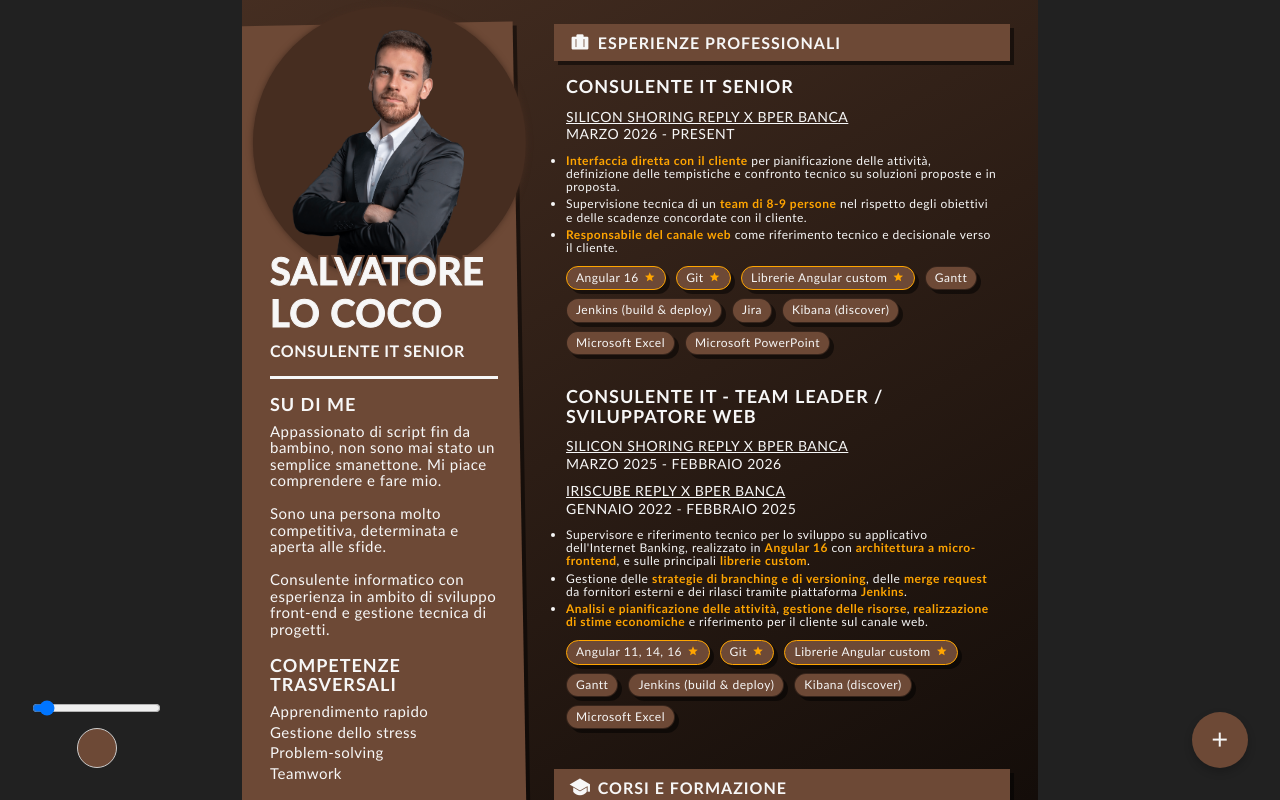
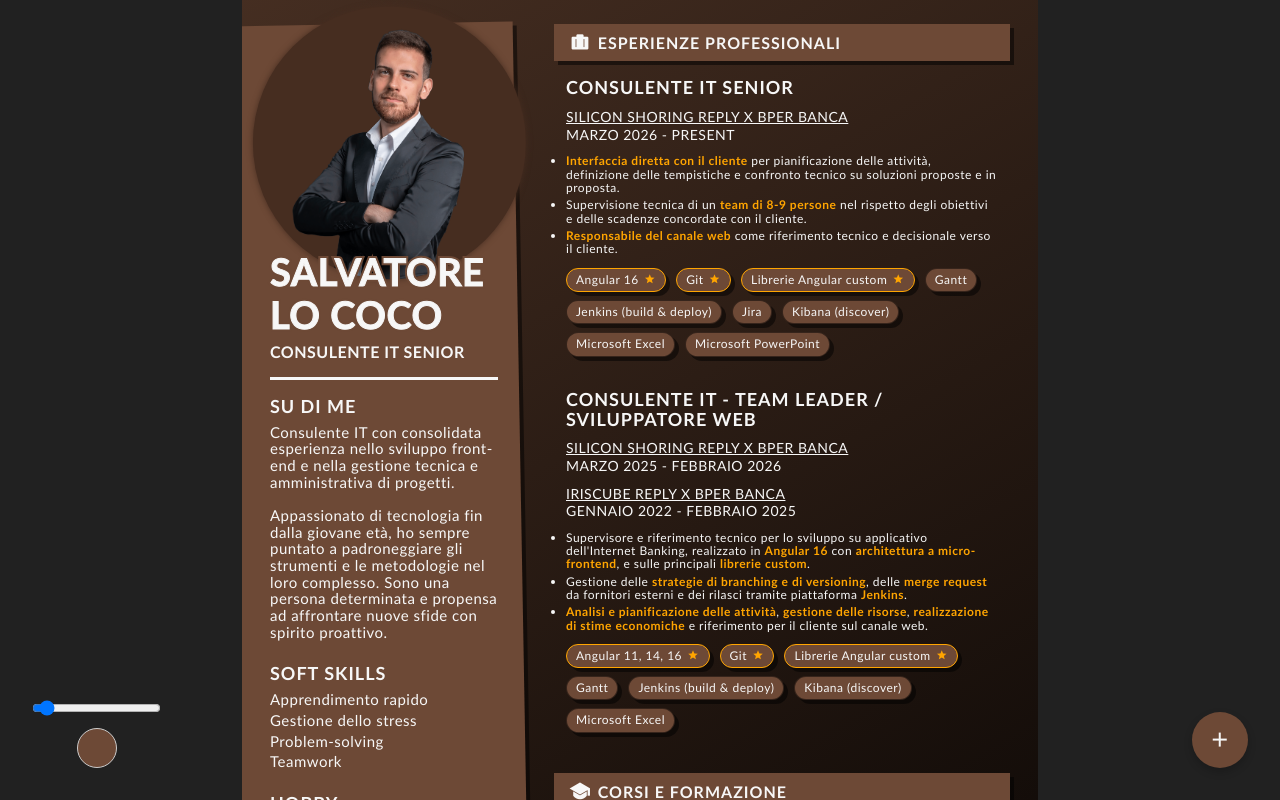
Before and after one commit to salvatorelococo/slc-cv, an Angular app: page / in a window 1280 px wide. Shown: the top 800 px of the page. Built offline with nearby package versions, Linux system fonts and the light colour scheme.

Commit message:
Update "About me" section + Increment line-height

```diff
--- a/src/app/constants/curriculum.constant.ts
+++ b/src/app/constants/curriculum.constant.ts
@@ -607,9 +607,9 @@ export function getCv(safeDatePipe: SafeDatePipe) {
 		},
 		description: {
 			[Locale.EN]:
-				'Passionate about scripting since childhood &ndash; never just a tinkerer, but someone who strives to understand and truly master technologies.<br /><br />Highly competitive, determined, and open to challenges.<br /><br />IT consultant with experience in front-end development and technical project management.',
+				'IT Consultant with solid experience in front-end development and the technical and administrative management of projects.<br /><br />Passionate about technology from an early age, I have always aimed to fully master tools and methodologies. I am a determined and proactive individual, with a strong inclination to take on new challenges.',
 			[Locale.IT]:
-				'Appassionato di script fin da bambino, non sono mai stato un semplice smanettone. Mi piace comprendere e fare mio.<br /><br />Sono una persona molto competitiva, determinata e aperta alle sfide.<br /><br />Consulente informatico con esperienza in ambito di sviluppo front-end e gestione tecnica di progetti.',
+				'Consulente IT con consolidata esperienza nello sviluppo front-end e nella gestione tecnica e amministrativa di progetti.<br /><br />Appassionato di tecnologia fin dalla giovane età, ho sempre puntato a padroneggiare gli strumenti e le metodologie nel loro complesso. Sono una persona determinata e propensa ad affrontare nuove sfide con spirito proattivo.',
 		},
 		itemType: ItemType.A,
 	};
@@ -618,7 +618,6 @@ export function getCv(safeDatePipe: SafeDatePipe) {
 		title: {
 			text: {
 				[Locale.EN]: 'Soft skills',
-				[Locale.IT]: 'Competenze trasversali',
 			},
 		},
 		sortList: true,
--- a/src/styles/_global.scss
+++ b/src/styles/_global.scss
@@ -24,7 +24,7 @@ html,
 * {
 	box-sizing: border-box;
 	letter-spacing: 0.5px;
-	line-height: 110%;
+	line-height: 111%;
 	margin: 0;
 	padding: 0;
 }
```
Also changed, not shown: 2 other files (tests, documents, lock files or other folders).
